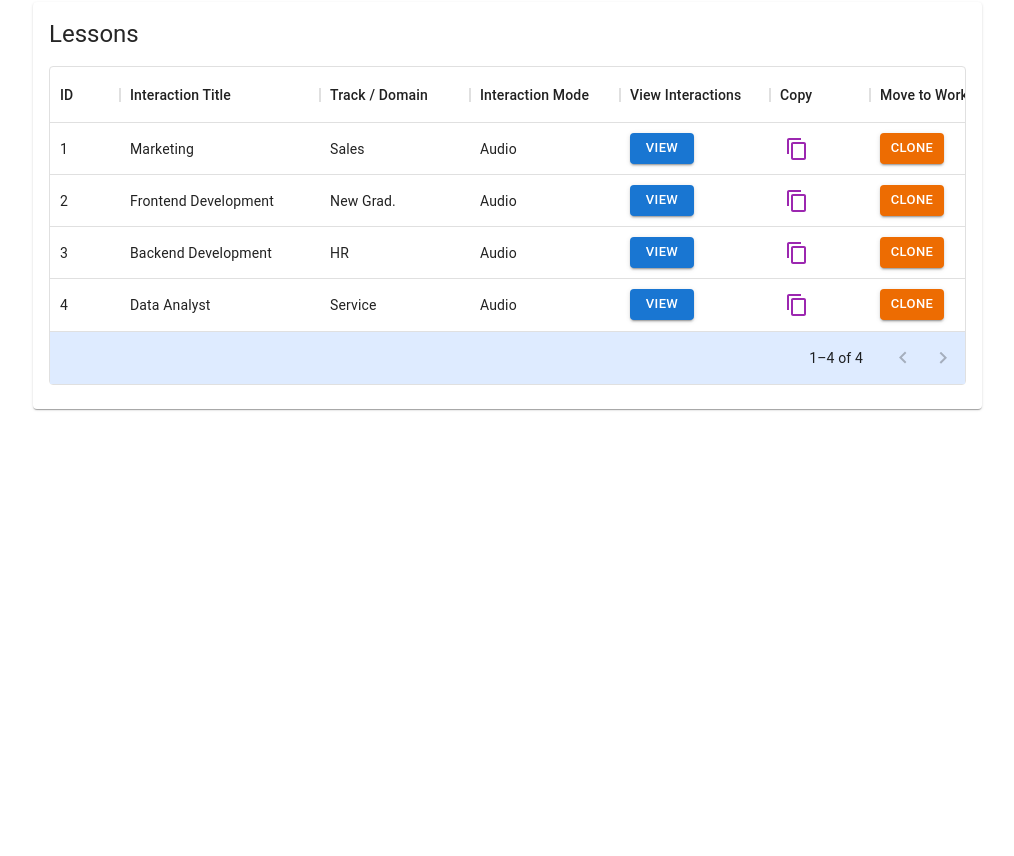
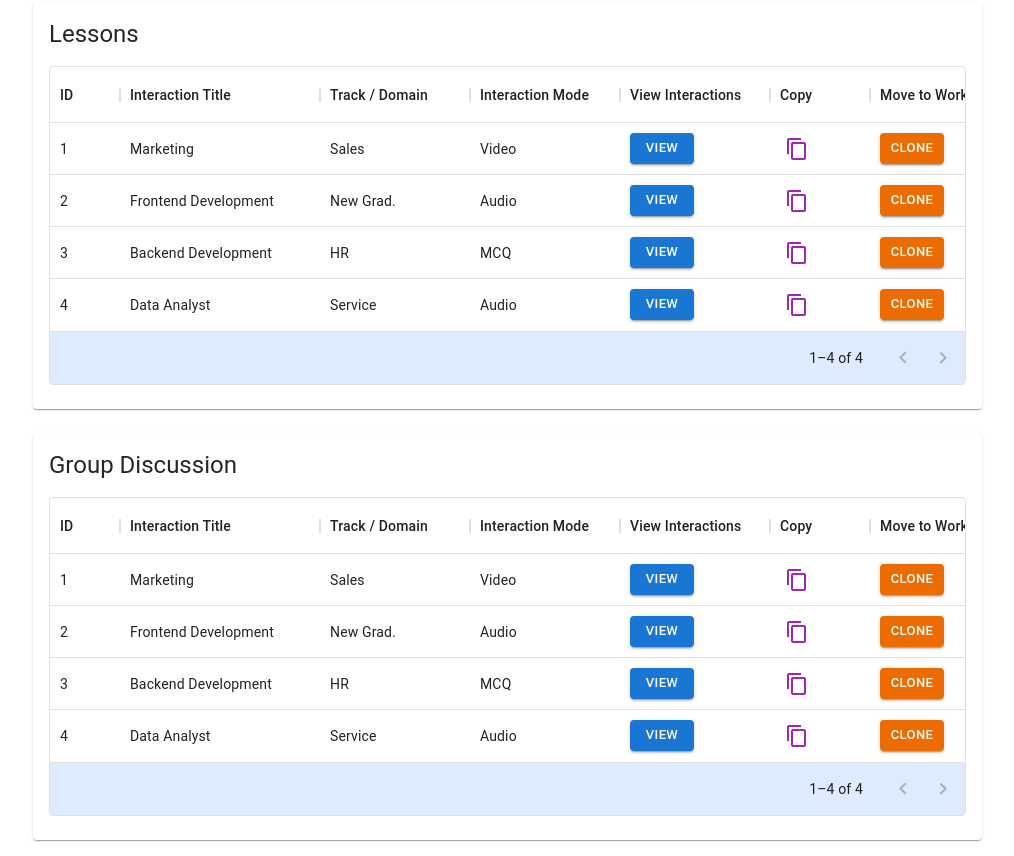
Before and after one commit to Talent-Sumo/CLOUD-COACH-New-UI, a React (Create React App) app: page /account/library in a window 1280 px wide. Shown: the part 1460-2316 px from the top of the page, without its empty margins (255-1269 px from the left). Before the commit the page ends 1885 px from the top, so only its background shows below. Built offline with nearby package versions, Linux system fonts and the light colour scheme.

Commit message:
Basic cleanup

```diff
--- a/src/Components/Library/index.jsx
+++ b/src/Components/Library/index.jsx
@@ -89,20 +89,11 @@ const Library = () => {
             ),
             sortable: false,
         }
-        // {
-        //     field: 'fullName',
-        //     headerName: 'Full name',
-        //     description: 'This column has a value getter and is not sortable.',
-        //     sortable: false,
-        //     width: 160,
-        //     valueGetter: (params) =>
-        //         `${params.row.firstName || ''} ${params.row.lastName || ''}`,
-        // },
     ];
 
     const libraryData = [
         {
-            id: 1, interactionTitle: "Marketing", trackDomain: 'Sales', interactionMode: "Audio",
+            id: 1, interactionTitle: "Marketing", trackDomain: 'Sales', interactionMode: "Video",
             // questions: 10
         },
         {
@@ -110,7 +101,7 @@ const Library = () => {
             // questions: 25
         },
         {
-            id: 3, interactionTitle: "Backend Development", trackDomain: 'HR', interactionMode: "Audio",
+            id: 3, interactionTitle: "Backend Development", trackDomain: 'HR', interactionMode: "MCQ",
             // questions: 30
         },
         {
@@ -225,6 +216,30 @@ const Library = () => {
                         </Card>
                     )
             }
+
+            {
+                loading ? (
+                    <LoadAnimation />
+                ) :
+                    (
+                        <Card sx={{ mt: 3 }}>
+                            <CardContent>
+                                <Typography mb={2} variant="h5">Group Discussion</Typography>
+                                <Box sx={{ width: "100%" }}>
+                                    <DataGrid
+                                        rows={libraryData}
+                                        columns={columns}
+                                        pageSize={5}
+                                        rowsPerPageOptions={[5]}
+                                        disableSelectionOnClick
+                                        // checkboxSelection
+                                        autoHeight
+                                    />
+                                </Box>
+                            </CardContent>
+                        </Card>
+                    )
+            }
         </Box>
     );
 }
```
